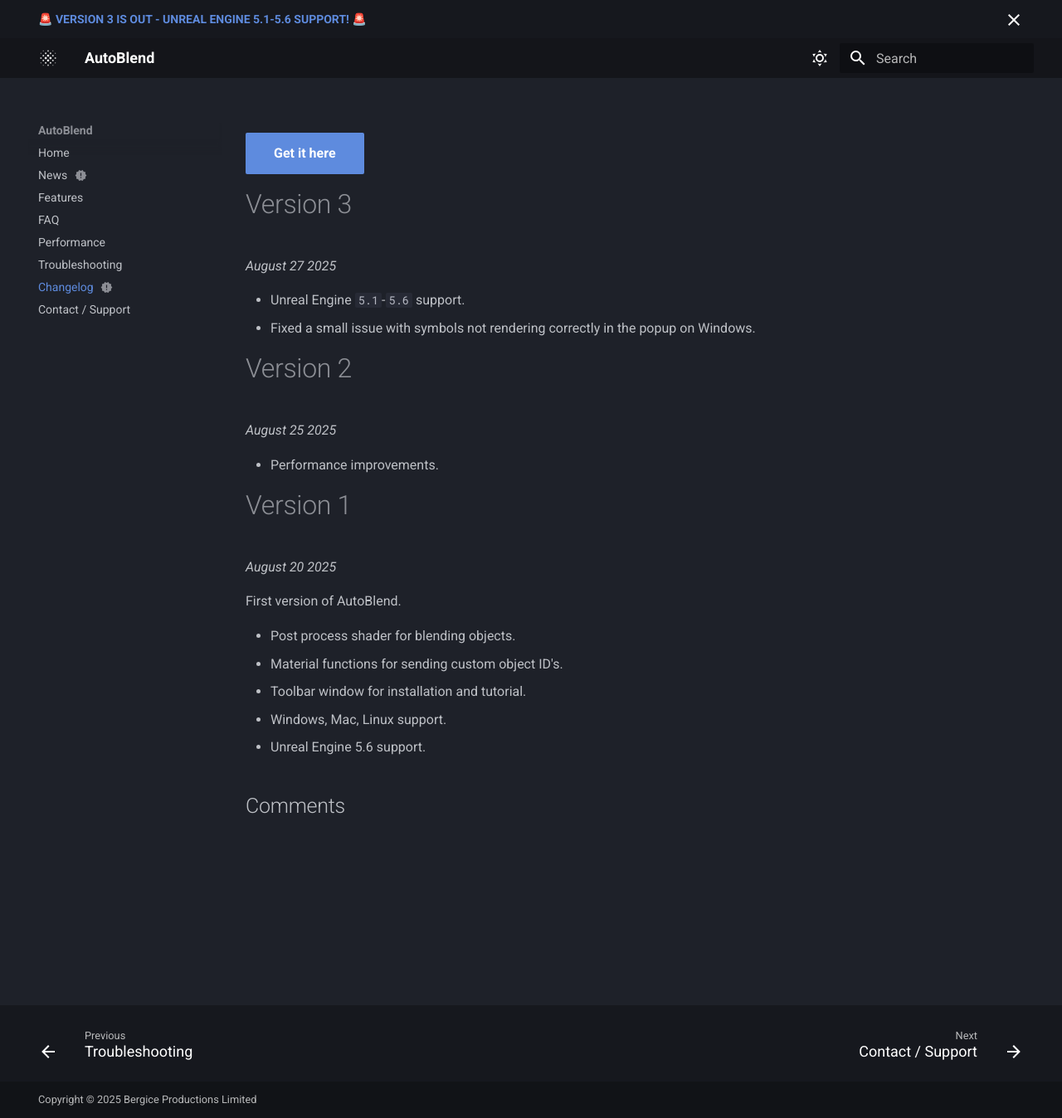
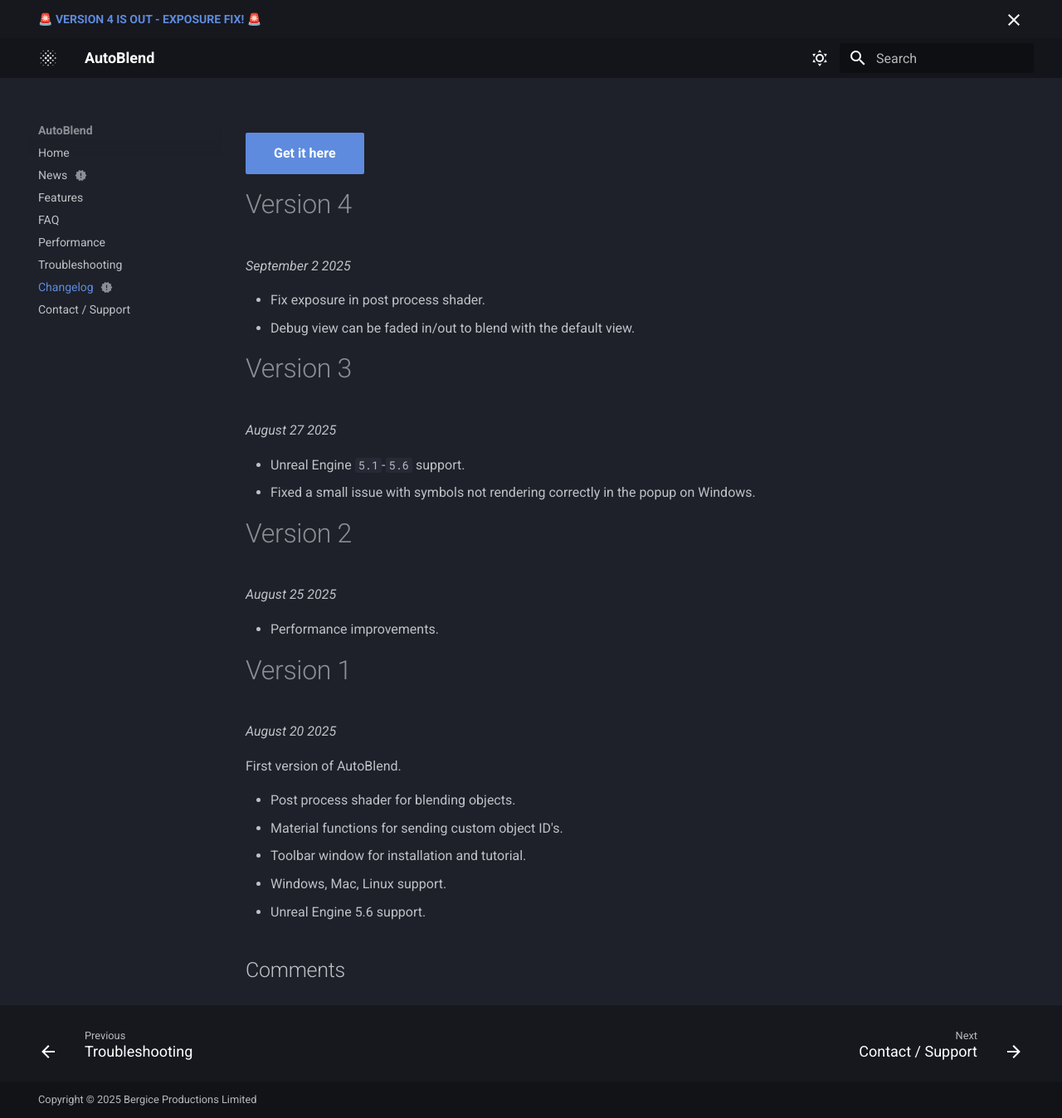
Before and after one commit to bergice/autoblend, an MkDocs documentation site: the page built from docs/changelog.md, in a window 1280 px wide and 1348 px high. Shown: the whole window at 83% size. Built offline with MkDocs 1.6.1 and Material for MkDocs 9.7.7, drawn with Linux system fonts in a browser that asks for light colours; comment, search, counter and statistics services are not loaded.

Commit message:
Version 4 wiki update

```diff
--- a/docs/changelog.md
+++ b/docs/changelog.md
@@ -4,6 +4,13 @@
 ---
 
 [Get it here](https://www.fab.com/listings/b474f704-c319-4fd0-87f3-651931da6b33){ .md-button .md-button--primary }
+
+# Version 4
+
+*September 2 2025*
+
+* Fix exposure in post process shader.
+* Debug view can be faded in/out to blend with the default view.
 
 # Version 3
 
--- a/mkdocs.yml
+++ b/mkdocs.yml
@@ -50,7 +50,7 @@
   generator: false
   status:
     #    ANNOUNCEMENT UPDATE
-    new: VERSION 3 IS OUT - UNREAL ENGINE 5.1-5.6 SUPPORT!
+    new: VERSION 4 IS OUT - EXPOSURE FIX!
 #  social:
 #    - icon: fontawesome/link
 #      link: https://www.fab.com/listings/b474f704-c319-4fd0-87f3-651931da6b33
--- a/overrides/main.html
+++ b/overrides/main.html
@@ -2,7 +2,7 @@
 
 {% block announce %}
 <!-- ANNOUNCEMENT UPDATE -->
-<title>VERSION 3 IS OUT - UNREAL ENGINE 5.1-5.6 SUPPORT!</title>
+<title>VERSION 4 IS OUT - EXPOSURE FIX!</title>
 <!--<span>VERSION 3 is out!</span>-->
-🚨 <a href="/autoblend/blog/2025/08/27/version-3-is-out-unreal-engine-51-56-support/"><b>VERSION 3 IS OUT - UNREAL ENGINE 5.1-5.6 SUPPORT!</b></a> 🚨
+🚨 <a href="/autoblend/blog/"><b>VERSION 4 IS OUT - EXPOSURE FIX!</b></a> 🚨
 {% endblock %}
```
Also changed, not shown: docs/blog/posts/version-4.md (added, +13 -0 lines).
